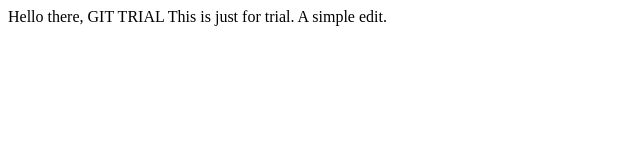
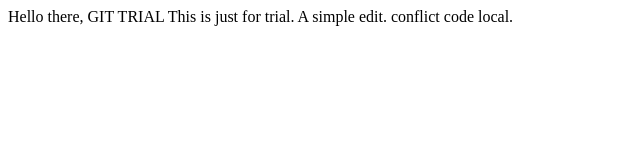
Before and after one commit to omkar607/EDX_L0, a plain HTML site: page index.html in a window 1280 px wide. Shown: the whole page, without its empty margins (0-640 px from the left). Drawn offline with Linux system fonts and the light colour scheme.

Commit message:
Merge commit

```diff
--- a/index.html
+++ b/index.html
@@ -4,5 +4,6 @@
     </head>
     <body>
         This is just for trial. A simple edit.
+        conflict code local.
     </body>
 </html>
```
